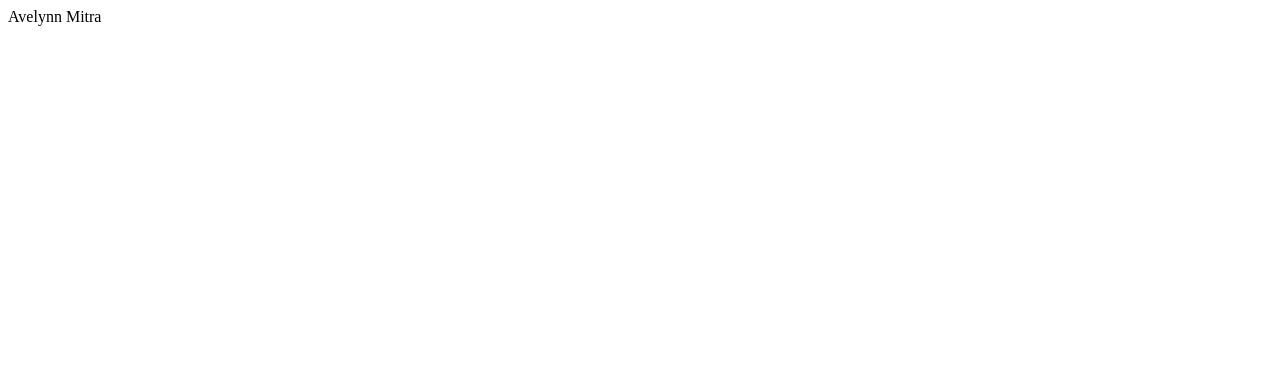
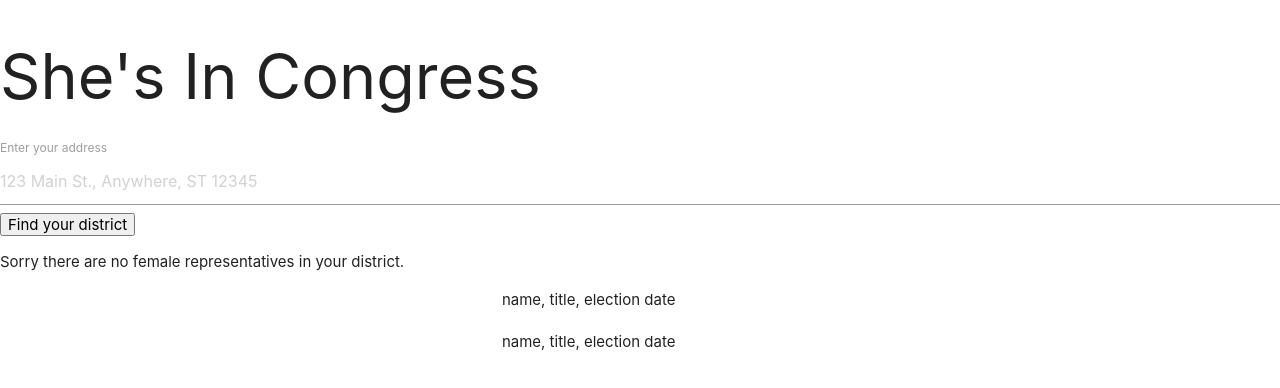
Before and after one commit to luxvalerian/shesincongress, a plain HTML site: page index.html in a window 1280 px wide. Drawn offline with nearby package versions, Linux system fonts and the light colour scheme; no server answers.

Commit message:
ajax'd a value onto my html

```diff
--- a/index.html
+++ b/index.html
@@ -5,10 +5,47 @@
     <meta name="viewport" content="width=device-width, initial-scale=1.0">
     <meta http-equiv="X-UA-Compatible" content="ie=edge">
     <title>She's in Congress</title>
+    <link rel="stylesheet" href="./css/style.css">
+    <script
+  src="https://code.jquery.com/jquery-3.4.1.min.js"
+  integrity="sha256-CSXorXvZcTkaix6Yvo6HppcZGetbYMGWSFlBw8HfCJo="
+  crossorigin="anonymous"></script>
+    <script src="./js/script.js"></script>
+   <!-- Compiled and minified CSS -->
+   <link rel="stylesheet" href="https://cdnjs.cloudflare.com/ajax/libs/materialize/1.0.0/css/materialize.min.css">
+
+   <!-- Compiled and minified JavaScript -->
+   <script src="https://cdnjs.cloudflare.com/ajax/libs/materialize/1.0.0/js/materialize.min.js"></script>
+
 </head>
+
 <body>
+    <h1>She's In Congress</h1>
+    <form action="">
+        <label for="address">Enter your address</label>
+        <input type="text" id="address" placeholder="123 Main St., Anywhere, ST 12345" name="address">
+        <input type="submit" value="Find your district">
+    </form>
+    <section id="norep">
+        <p>Sorry there are no female representatives in your district.</p>
+    </section>
+    <section id="results">
+        <div class="container" id="senator">
+            <div class="row">
+                <div class="col m4"></div>
+                <div class="col m8">name, title, election date</div>
+            </div>
+        </div>
+        <div class="container" id="representative">
+                <div class="row">
+                    <div class="col m4"></div>
+                    <div class="col m8">name, title, election date</div>
+                </div>
+            </div>
 
+    </section>
+    <!-- form input field, then submit button -->
+    <!-- hidden message "" -->
+    <!-- js if else: field that populates when reps are female -->
 </body>
 </html>
-
-Avelynn Mitra
--- a/js/script.js
+++ b/js/script.js
@@ -0,0 +1,55 @@
+// api key:
+//  Ca2Kz91yFZHJQS0StMZLXGHYHm7tNaIRLqq4gvJK
+
+// from the NYPD walkthrough lab:
+
+// $('form').on('submit', (event)=>{
+//     event.preventDefault();
+//     const userInput = $('input[type = "text"]').val();
+
+//     const apiParameter = 'Ca2Kz91yFZHJQS0StMZLXGHYHm7tNaIRLqq4gvJK';
+
+//     const addressParameter = '&t=' +userInput;
+//     const typeParameter = '&type='
+//     console.log(userInput);
+
+//     const url = 'http://www.omdbapi.com/?' + apiParameter + titleParameter;
+//     const promise = $.ajax(url);
+
+//     promise.then(
+//         (data) => {
+//             console.log(data);
+//             console.log(data.Poster);
+//             console.log(data.title);
+//             $('#title').html(data.Title);
+//             $('#year').html(data.Year);
+//             $('#rated').html(data.Rated);
+//             $('body').prepend('<img id="image" src=' + data.Poster +  '>');
+//         }
+
+
+//         (error) => {
+//             console.log('Error: ', error);
+//         }
+//         );
+//     })
+// $('form').on('submit', (event) => {
+//     event.preventDefault(); // cancels page refresh
+//     const userInput = $('input[type = "text"]').val();
+//     console.log(userInput);
+//     const accessToken = 'Ca2Kz91yFZHJQS0StMZLXGHYHm7tNaIRLqq4gvJK';
+// //    const name = '/search/' + userInput;
+//     const url = 'https://api.propublica.org/congress/v1/102-116/senate/members.json';
+//     console.log(url);
+
+// from Daniel:
+const response = $.ajax({
+    url: "https://api.propublica.org/congress/v1/102-116/senate/members.json",
+    headers: {
+        "X-API-Key": "Ca2Kz91yFZHJQS0StMZLXGHYHm7tNaIRLqq4gvJK"
+    }
+})
+response.then(data =>
+    $('#senator').html(data.results[0].members[0].title));
+
+    // console.log(data));
```
